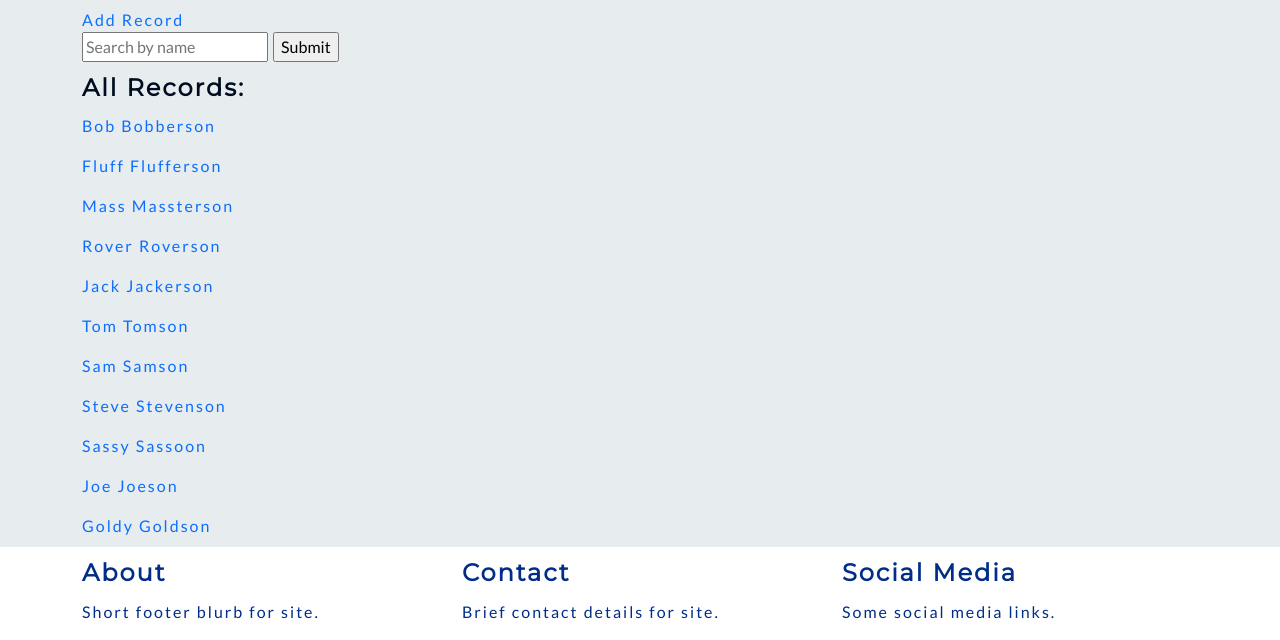
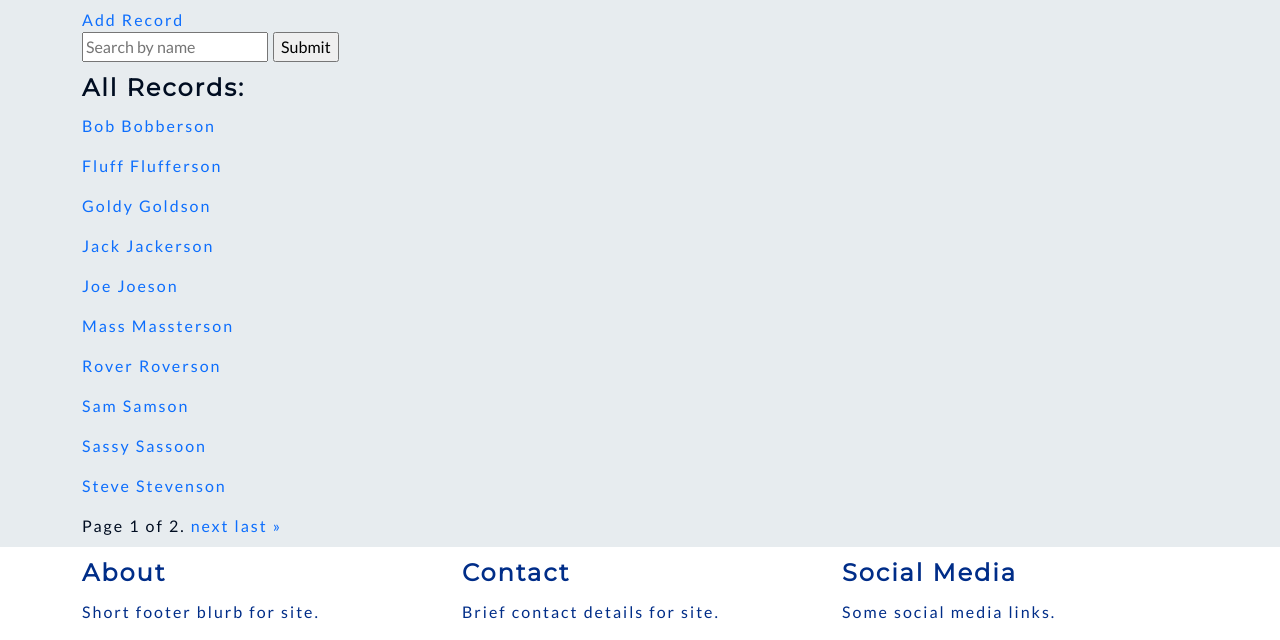
Before and after one commit to SJECollins/ci-pp4-pet-rx, a Django app: page /records/records/ in a window 1280 px wide. Shown: the part 160-800 px from the top of the page. Run offline with Django 3.2, Linux system fonts and the light colour scheme; data comes from the database, SQL or seed files in the repository; both versions use the stored data as it was after the commit; some libraries are stand-ins or nearby versions.

Commit message:
Add pagination to records page. Change model ordering to surname

```diff
--- a/records/models.py
+++ b/records/models.py
@@ -18,4 +18,5 @@ class Record(models.Model):
         return self.name + " " + self.surname
 
     class Meta:
+        ordering = ['surname']
         unique_together = ['name', 'surname', 'date_of_birth', 'species', 'breed', 'sex']
--- a/records/templates/records/records.html
+++ b/records/templates/records/records.html
@@ -12,14 +12,33 @@
 </section>
 <section>
     <h4>All Records:</h4>
-    {% if record_list %}
-        {% for record in record_list %}
+    {% if page_obj %}
+        {% for record in page_obj %}
         <p><a href="{% url 'records:animal_profile' animal_id=record.id %}">{{ record }}</a></p>
         {% endfor %}
     {% else %}
         <p>No records</p>
     {% endif %}
 
+    <div class="pagination">
+        <span class="step-links">
+            {% if page_obj.has_previous %}
+                <a href="?page=1">&laquo; first</a>
+                <a href="?page={{ page_obj.previous_page_number }}">previous</a>
+            {% endif %}
+
+            <span class="current">
+                Page {{ page_obj.number }} of {{ page_obj.paginator.num_pages }}.
+            </span>
+
+            {% if page_obj.has_next %}
+                <a href="?page={{ page_obj.next_page_number }}">next</a>
+                <a href="?page={{ page_obj.paginator.num_pages }}">last &raquo;</a>
+            {% endif %}
+        </span>
+    </div>
+
+
 </section>
 
 {% endblock %}
--- a/records/views.py
+++ b/records/views.py
@@ -2,13 +2,18 @@ from django.shortcuts import render, redirect, get_object_or_404
 from django.http import HttpResponse
 from django.views import View
 from django.db.models import Q
+from django.core.paginator import Paginator
 from .forms import RecordForm, WeightForm, NoteForm
 from .models import Record
 
 
 def records(request):
     record_list = Record.objects.all()
-    context = {'record_list': record_list}
+    paginator = Paginator(record_list, 10)
+
+    page_number = request.GET.get('page')
+    page_obj = paginator.get_page(page_number)
+    context = {'page_obj': page_obj}
     return render(request, 'records/records.html', context)
 
 
```
Also changed, not shown: db.sqlite3, records/migrations/0002_alter_record_options.py (added).
